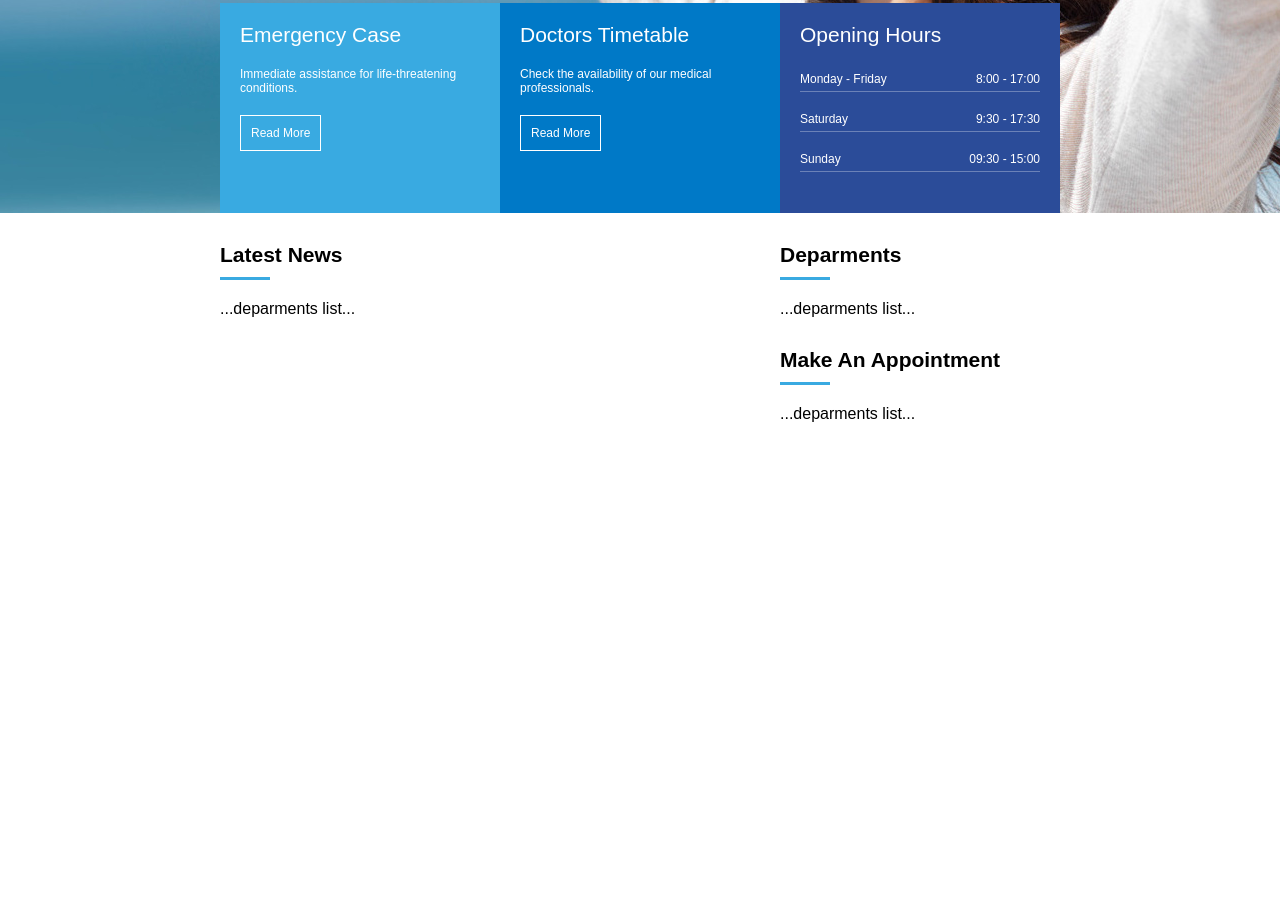
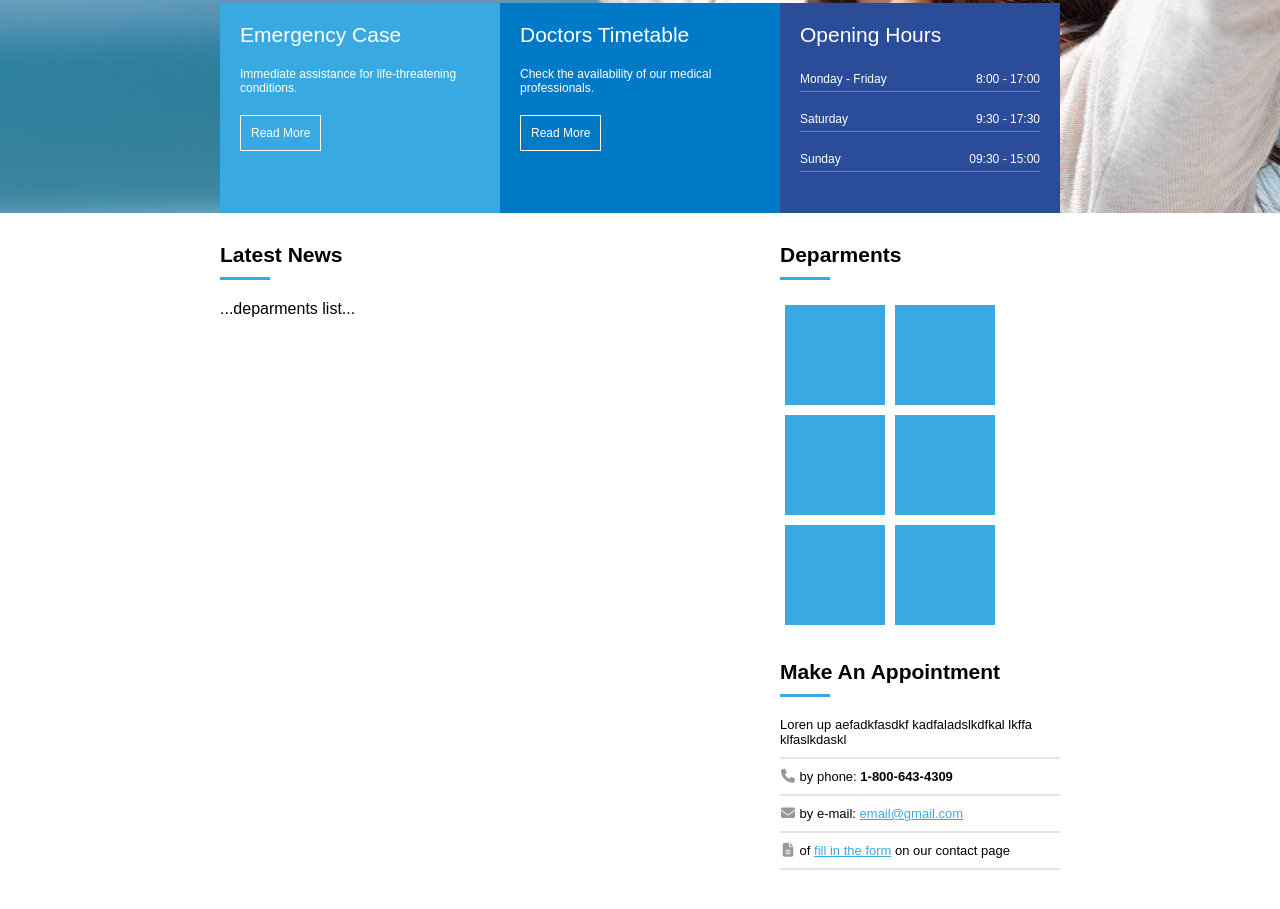
Before and after one commit to omagnoveras/MediCenter, a plain HTML site: page index.html in a window 1280 px wide. Shown: the part 577-1486 px from the top of the page. Before the commit the page ends 1300 px from the top, so only its background shows below. Drawn offline with Linux system fonts and the light colour scheme.

Commit message:
Concluido Aside

```diff
--- a/assets/css/template.css
+++ b/assets/css/template.css
@@ -181,3 +181,39 @@ nav a:hover{
     height: 3px;
     margin-top: 10px;
 }
+
+.deparments-grid{
+    display: flex;
+    flex-flow: row wrap;
+}
+
+.deparment-box{
+    height: 100px;
+    width: 100px;
+    margin: 5px;
+    background-color: #39aae1;
+}
+
+.appointment-box{
+    font-size: 13px;
+    margin: 10px 0;
+}
+
+.appointment-box a{
+    text-decoration: underline;
+    color: #39aae1;
+}
+
+.appointment-box i {
+    color: #999; /* Cinza claro */
+    font-size: 14px; /* Tamanho pequeno */
+    width: 16px; /* Largura fixa para alinhar */
+    text-align: center;
+    flex-shrink: 0; /* Não encolhe o ícone */
+}
+
+.appointment-line{
+    height: 2px;
+    background-color: rgba(0, 0, 0, 0.1);
+    margin: 10px 0;
+}
--- a/index.html
+++ b/index.html
@@ -1,11 +1,14 @@
 <!DOCTYPE html>
 <html>
+
 <head>
     <meta charset="utf-8">
     <meta name="viewport" content="width=device-width, user-scalable=0">
     <link rel="stylesheet" type="text/css" href="assets/css/template.css">
+    <link rel="stylesheet" href="https://cdnjs.cloudflare.com/ajax/libs/font-awesome/6.5.1/css/all.min.css">
     <title>MediCenter</title>
 </head>
+
 <body>
     <header>
         <div class="container">
@@ -78,17 +81,42 @@
                     <div class="widget-title-bar"></div>
                 </div>
                 <div class="widget-body">
-                        ...deparments list...
+                    <div class="deparments-grid">
+                        <div class="deparment-box"></div>
+                        <div class="deparment-box"></div>
+                        <div class="deparment-box"></div>
+                        <div class="deparment-box"></div>
+                        <div class="deparment-box"></div>
+                        <div class="deparment-box"></div>
+                    </div>
                 </div>
                 <div class="widget-title">
                     <div class="widget-title-text">Make An Appointment</div>
                     <div class="widget-title-bar"></div>
                 </div>
                 <div class="widget-body">
-                        ...deparments list...
+                    <div class="appointment-box">Loren up aefadkfasdkf kadfaladslkdfkal lkffa klfaslkdaskl</div>
+                    <div class="appointment-line"></div>
+
+                    <div class="appointment-box">
+                        <i class="fas fa-phone"></i>
+                        by phone: <strong>1-800-643-4309</strong>
+                    </div>
+                    <div class="appointment-line"></div>
+                    <div class="appointment-box">
+                        <i class="fas fa-envelope"></i>
+                        by e-mail: <a href="">email@gmail.com</a>
+                    </div>
+                    <div class="appointment-line"></div>
+                    <div class="appointment-box">
+                        <i class="fas fa-file-alt"></i>
+                        of <a href="">fill in the form</a> on our contact page
+                    </div>
+                    <div class="appointment-line"></div>
                 </div>
             </aside>
         </div>
     </section>
 </body>
+
 </html>
```
Lines whose indentation alone changed are shown as unchanged.
